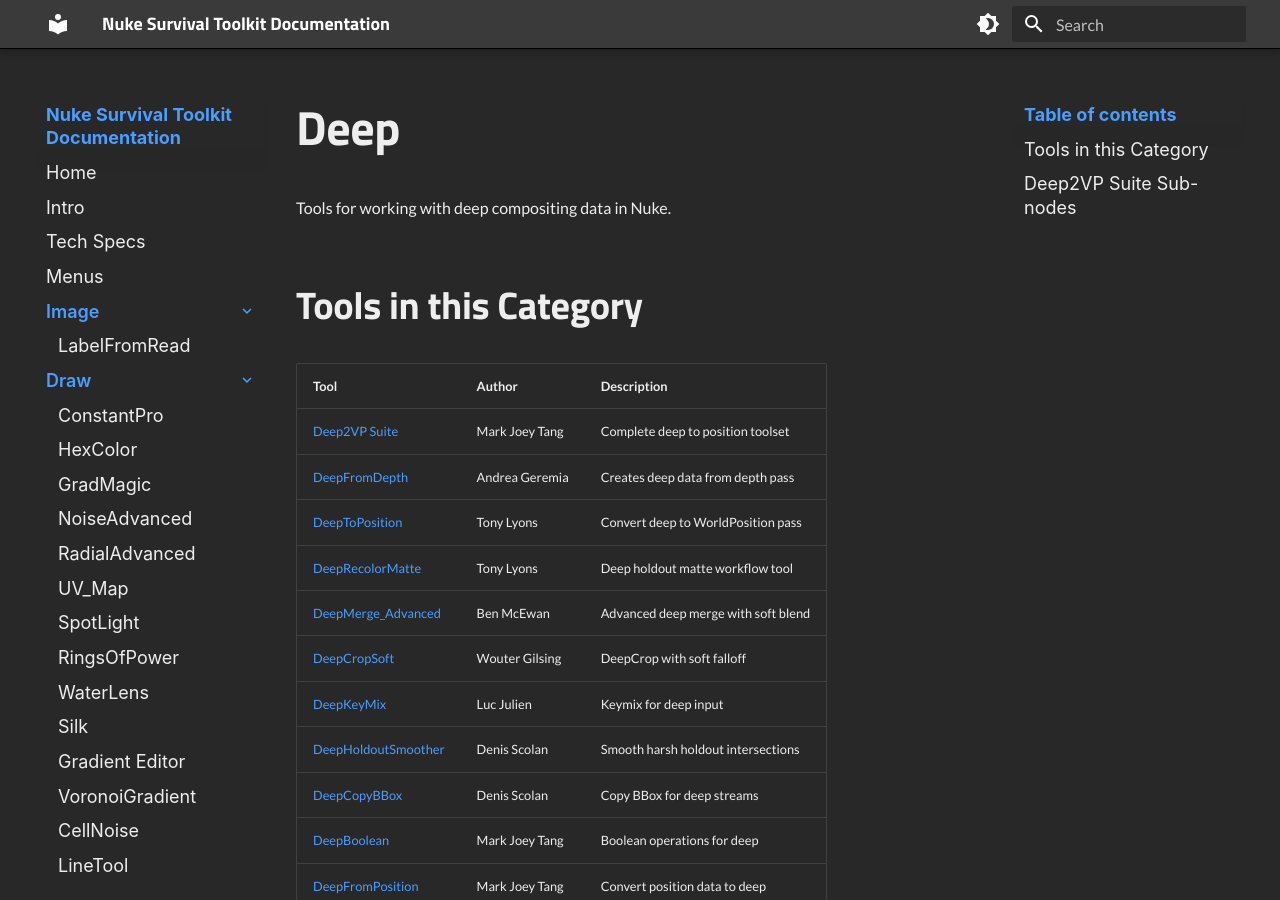
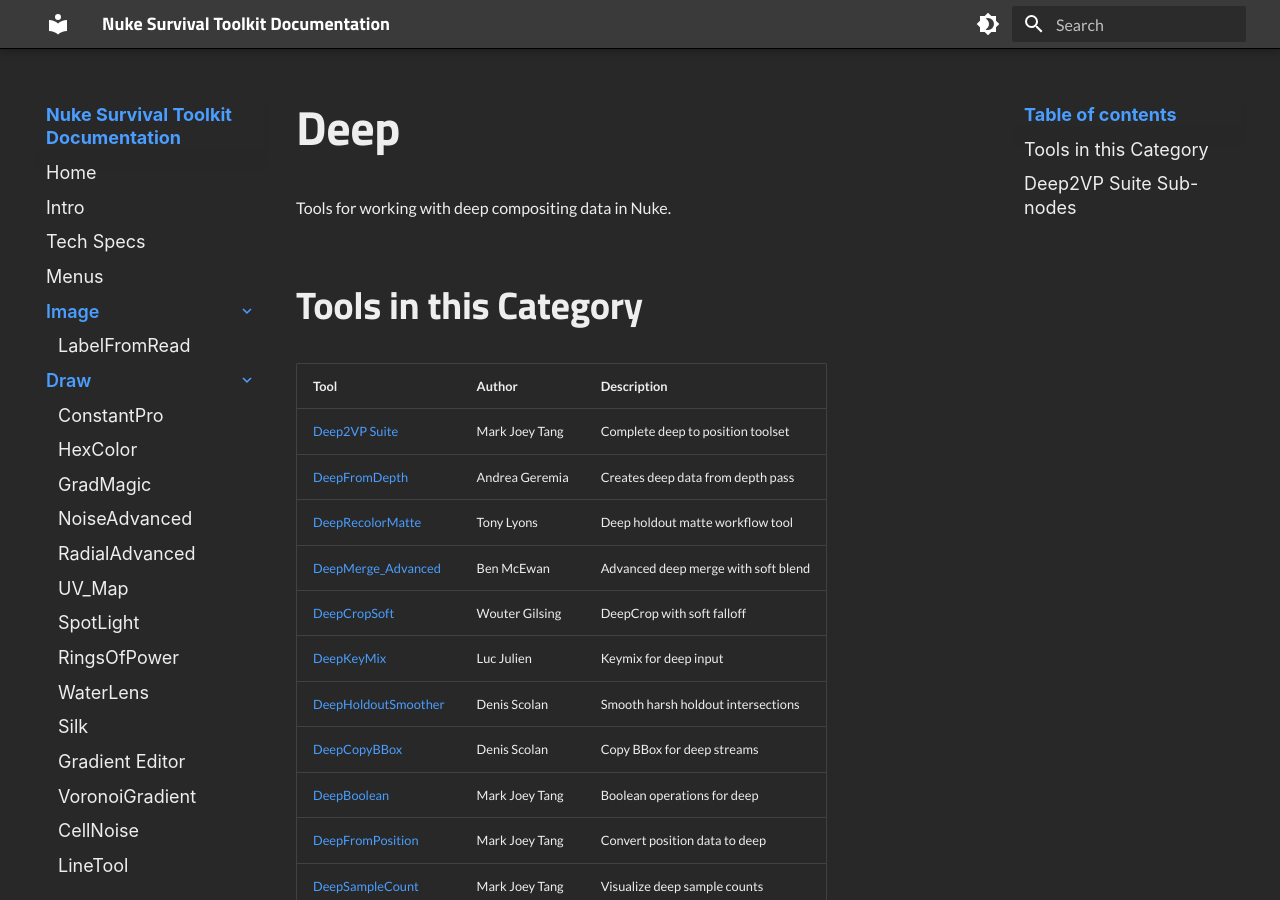
Before and after one commit to CreativeLyons/NukeSurvivalToolkit_Wiki, an MkDocs documentation site: the page built from documentation/docs/deep/index.md, in a window 1280 px wide and 900 px high. Built offline with MkDocs 1.6.1 and Material for MkDocs 9.7.7, drawn with Linux system fonts in a browser that asks for light colours.

Commit message:
fix(docs): remove stale DeepToPosition from offline nav
DeepToPosition was dropped from the toolkit (see CHANGELOG). Remove the orphaned mkdocs.offline.yml nav entry and the deep category index row so offline builds no longer warn about missing deeptoposition.md.

```diff
--- a/documentation/docs/deep/index.md
+++ b/documentation/docs/deep/index.md
@@ -8,7 +8,6 @@
 |------|--------|-------------|
 | [Deep2VP Suite](deep2vp.md) | Mark Joey Tang | Complete deep to position toolset |
 | [DeepFromDepth](deepfromdepth.md) | Andrea Geremia | Creates deep data from depth pass |
-| [DeepToPosition](deeptoposition.md) | Tony Lyons | Convert deep to WorldPosition pass |
 | [DeepRecolorMatte](deeprecolormatte.md) | Tony Lyons | Deep holdout matte workflow tool |
 | [DeepMerge_Advanced](deepmerge-advanced.md) | Ben McEwan | Advanced deep merge with soft blend |
 | [DeepCropSoft](deepcropsoft.md) | Wouter Gilsing | DeepCrop with soft falloff |
--- a/documentation/mkdocs.offline.yml
+++ b/documentation/mkdocs.offline.yml
@@ -212,7 +212,6 @@
     - Deep:
         - Deep2VP Suite: deep/deep2vp.md
         - DeepFromDepth: deep/deepfromdepth.md
-        - DeepToPosition: deep/deeptoposition.md
         - DeepRecolorMatte: deep/deeprecolormatte.md
         - DeepMerge_Advanced: deep/deepmerge-advanced.md
         - DeepCropSoft: deep/deepcropsoft.md
```
